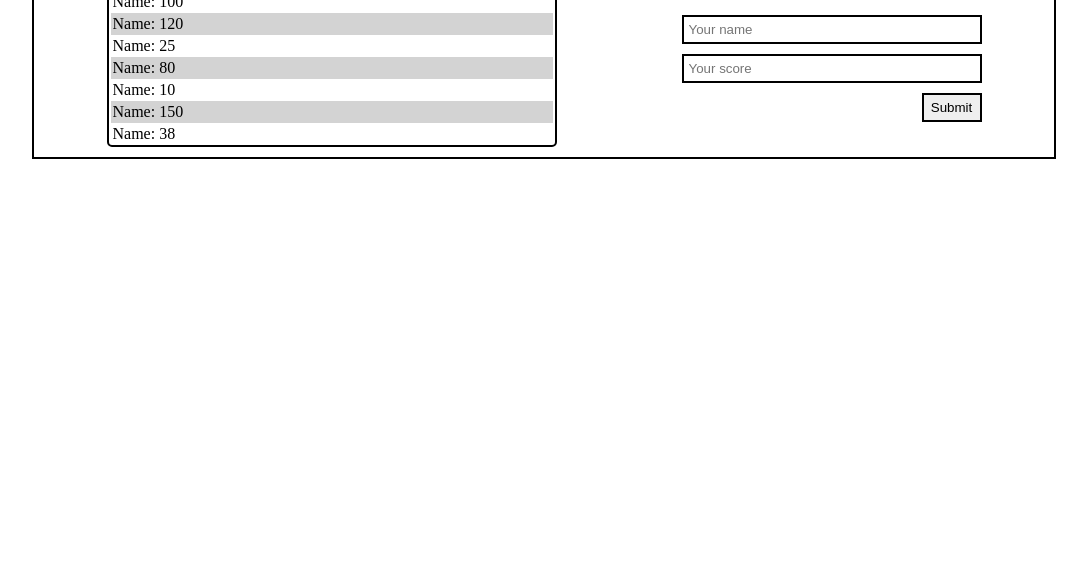
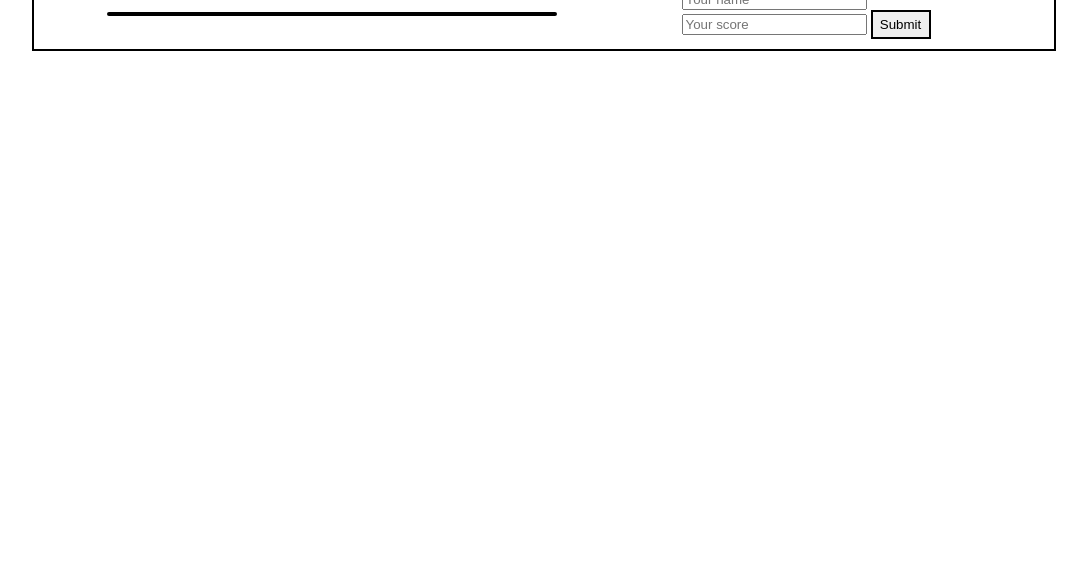
Before and after one commit to mirwaisfarahi/Leaderboard-application, a website built with webpack: page src/index.html in a window 1280 px wide. Shown: the part 222-800 px from the top of the page, without its empty margins (96-1183 px from the left). Built offline with nearby package versions, Linux system fonts and the light colour scheme.

Commit message:
Edit index.html File

```diff
--- a/src/index.html
+++ b/src/index.html
@@ -5,7 +5,6 @@
     <meta charset="UTF-8">
     <meta http-equiv="X-UA-Compatible" content="IE=edge">
     <meta name="viewport" content="width=device-width, initial-scale=1.0">
-    <link rel="stylesheet" href="style.css">
     <title>Leaderboard</title>
 </head>
 
@@ -21,21 +20,14 @@
             </div>
             <div>
                 <ul id="list">
-                    <li>Name: 100</li>
-                    <li>Name: 120</li>
-                    <li>Name: 25</li>
-                    <li>Name: 80</li>
-                    <li>Name: 10</li>
-                    <li>Name: 150</li>
-                    <li>Name: 38</li>
                 </ul>
             </div>
         </section>
         <section id="add-score">
             <h3>Add your score</h3>
-            <form id="score-form">
-                <input type="text" placeholder="Your name">
-                <input type="text" placeholder="Your score">
+            <form id="form">
+                <input type="text" id="user_name" placeholder="Your name">
+                <input type="text" id="user_score" placeholder="Your score">
                 <button type="submit" id="add">Submit</button>
             </form>
         </section>
```
